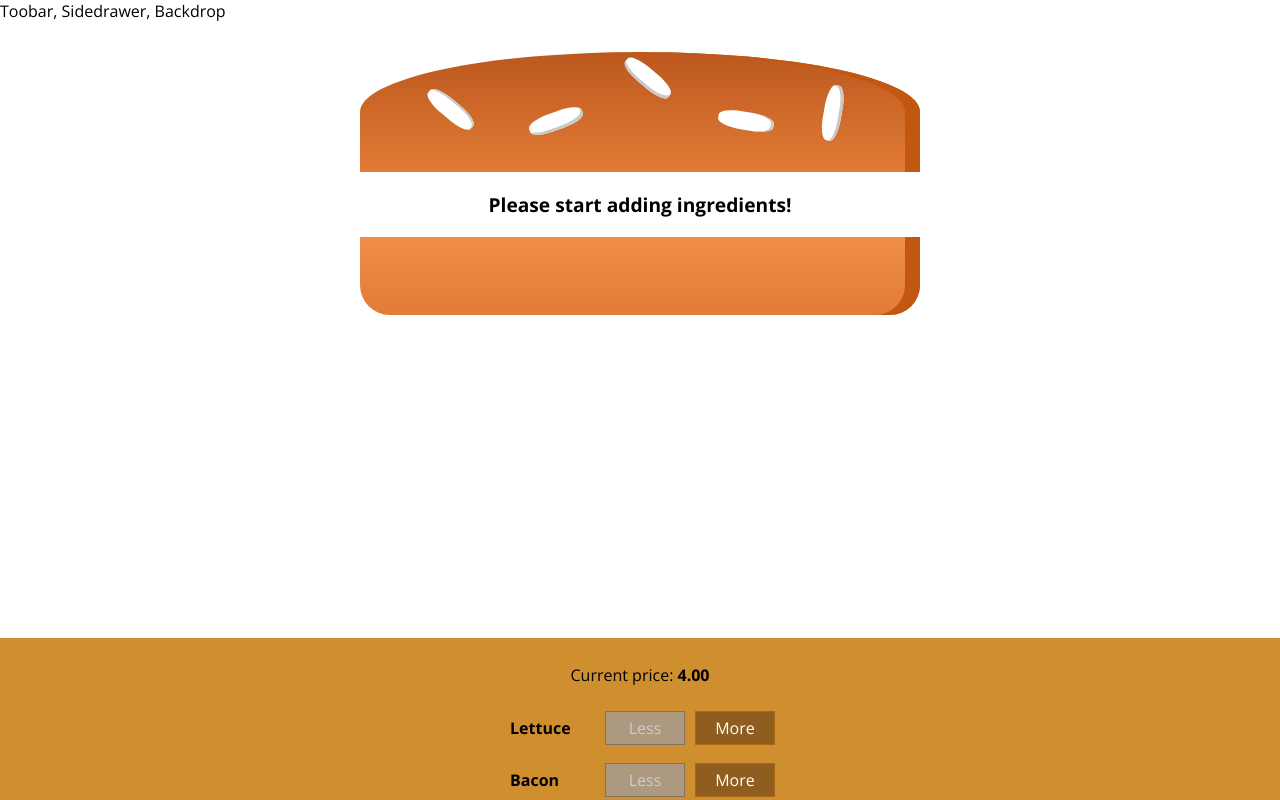
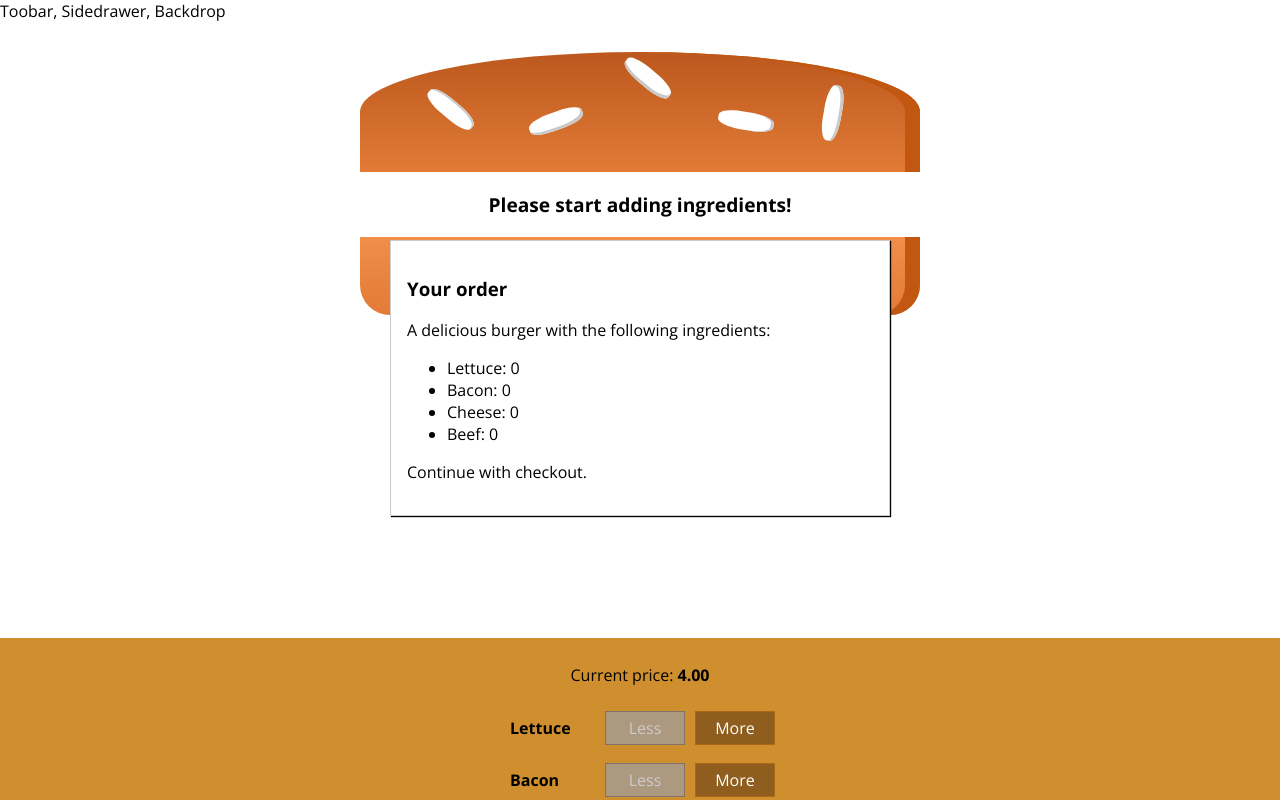
Before and after one commit to makomweb/notes-react-course, a React app in the folder burger-builder/: page / in a window 1280 px wide. Shown: the top 800 px of the page. Built offline with nearby package versions, Linux system fonts and the light colour scheme.

Commit message:
show modal with the order summary

```diff
--- a/burger-builder/src/Containers/BurgerBuilder/BurgerBuilder.js
+++ b/burger-builder/src/Containers/BurgerBuilder/BurgerBuilder.js
@@ -2,6 +2,8 @@ import React, { Component } from 'react';
 import BuildControls from '../../Components/Burger/BuildControls/BuildControls';
 import Burger from '../../Components/Burger/Burger';
 import Auxiliary from '../../HOC/Auxiliary';
+import Modal from '../../Components/UI/Modal/Modal.js';
+import OrderSummary from '../../Components/Burger/OrderSummary/OrderSummary';
 
 const INGREDIENT_PRICES = {
     lettuce: 0.5,
@@ -85,6 +87,9 @@ class BurgerBuilder extends Component {
 
         return (
             <Auxiliary>
+                <Modal>
+                    <OrderSummary ingredients={this.state.ingredients} />
+                </Modal>
                 <Burger ingredients={this.state.ingredients} />
                 <BuildControls
                     ingredientAdded={this.addIngredientHandler}
```
